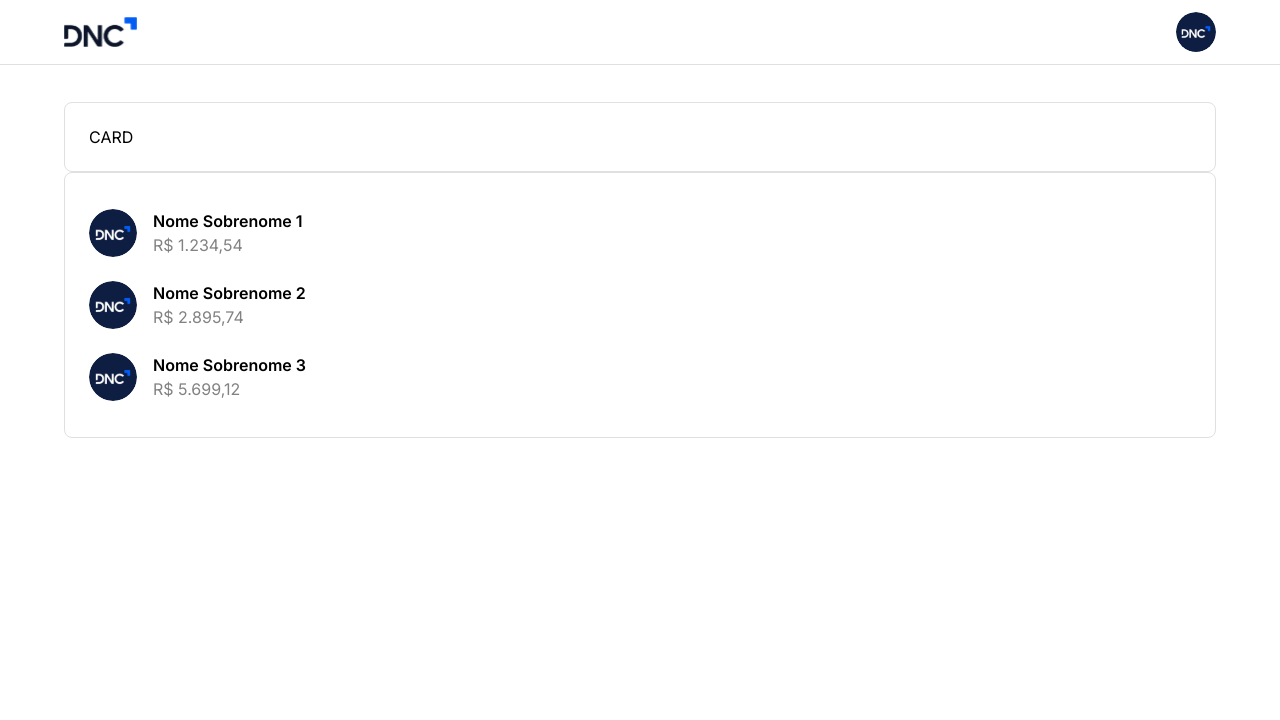
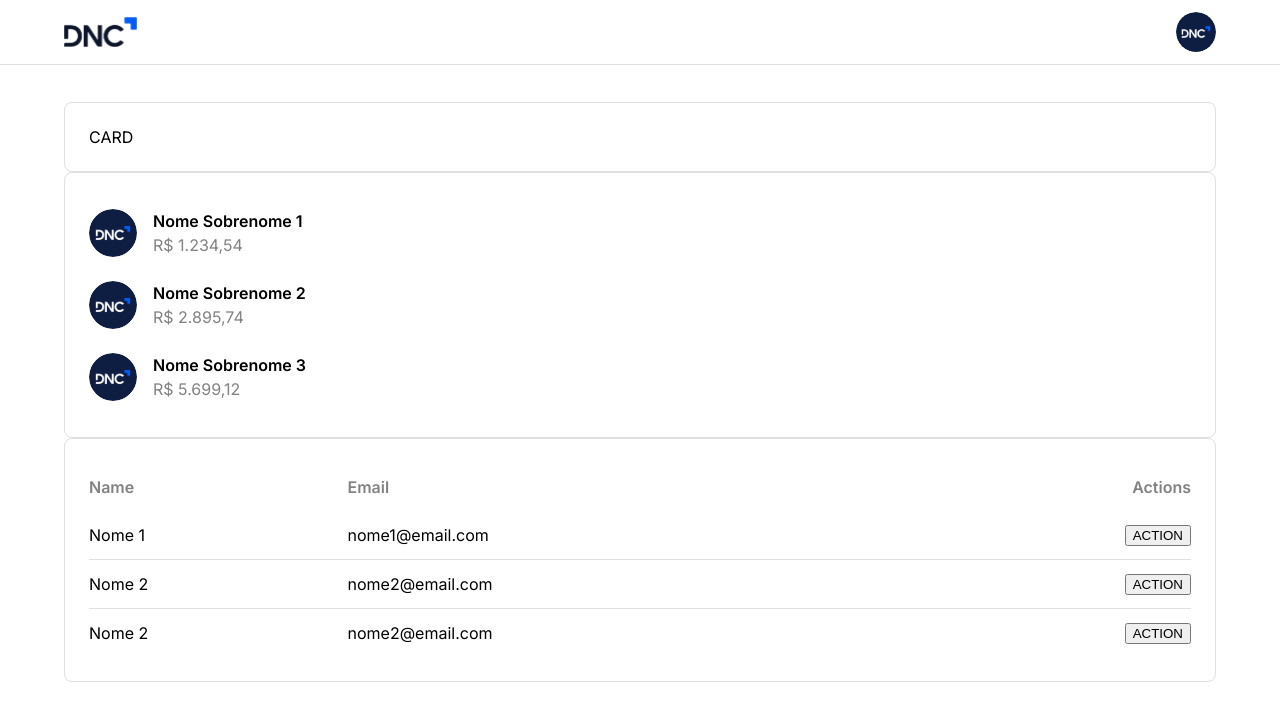
Before and after one commit to luizodm/dnc-sales-dashboard-luizodm, a React (Vite) app: page /home in a window 1280 px wide. Shown: the top 720 px of the page. Built offline with nearby package versions, Linux system fonts and the light colour scheme.

Commit message:
feat(ui): table component

```diff
--- /dev/null
+++ b/src/components/CustomTable.tsx
@@ -0,0 +1,80 @@
+import styled from 'styled-components'
+import { CustomTableProps } from '@/types'
+import { pxToRem } from '@/utils'
+
+const TableWrapper = styled.div`
+  overflow-x: auto;
+  width: 100%;
+
+  table {
+    width: 100%;
+    border-collapse: collapse;
+
+    .ellipsis {
+      display: block;
+      white-space: nowrap;
+      overflow: hidden;
+      text-overflow: ellipsis;
+    }
+
+    .ellipsis-sm {
+      width: ${pxToRem(300)};
+    }
+
+    .ellipsis-xs {
+      width: ${pxToRem(150)};
+    }
+
+    th,
+    td {
+      height: ${pxToRem(48)};
+      padding: 0 ${pxToRem(8)} 0 0;
+      text-align: left;
+      &:last-child {
+        text-align: right;
+        padding: 0;
+      }
+    }
+
+    th {
+      color: ${(props) => props.theme.typographies.subtitle};
+      font-weight: 600;
+    }
+
+    tr {
+      border-bottom: ${pxToRem(1)} solid
+        ${(props) => props.theme.appDefaultStroke};
+      &:last-child {
+        border-bottom: none;
+      }
+    }
+  }
+`
+
+function CustomTable(props: CustomTableProps) {
+  const { headers, rows } = props
+  return (
+    <TableWrapper>
+      <table>
+        <thead>
+          <tr>
+            {headers.map((header, index) => (
+              <th key={index}>{header}</th>
+            ))}
+          </tr>
+        </thead>
+        <tbody>
+          {rows.map((row, rowIndex) => (
+            <tr key={rowIndex}>
+              {row.map((cell, cellIndex) => (
+                <td key={cellIndex}>{cell}</td>
+              ))}
+            </tr>
+          ))}
+        </tbody>
+      </table>
+    </TableWrapper>
+  )
+}
+
+export default CustomTable
--- a/src/components/index.ts
+++ b/src/components/index.ts
@@ -1,4 +1,5 @@
 export { default as AvatarsLists } from './AvatarList'
+export { default as CustomTable } from './CustomTable'
 export { default as FormComponent } from './FormComponent'
 export { default as Header } from './Header'
 export * from './BannerImage'
--- a/src/pages/Home.tsx
+++ b/src/pages/Home.tsx
@@ -1,4 +1,4 @@
-import { AvatarsLists, CardComponent, Header } from '@/components'
+import { AvatarsLists, CardComponent, CustomTable, Header } from '@/components'
 import { Container } from '@mui/material'
 import { currencyConverter } from '@/utils'
 
@@ -20,6 +20,28 @@
       subtitle: currencyConverter(5699.12),
     },
   ]
+
+  const mockTableData = {
+    headers: ['Name', 'Email', 'Actions'],
+    rows: [
+      [
+        <span>Nome 1</span>,
+        <span>nome1@email.com</span>,
+        <button>ACTION</button>,
+      ],
+      [
+        <span>Nome 2</span>,
+        <span>nome2@email.com</span>,
+        <button>ACTION</button>,
+      ],
+      [
+        <span>Nome 2</span>,
+        <span>nome2@email.com</span>,
+        <button>ACTION</button>,
+      ],
+    ],
+  }
+
   return (
     <>
       <Header />
@@ -28,6 +50,12 @@
         <CardComponent>
           <AvatarsLists listData={mockListData} />
         </CardComponent>
+        <CardComponent>
+          <CustomTable
+            headers={mockTableData.headers}
+            rows={mockTableData.rows}
+          />
+        </CardComponent>
       </Container>
     </>
   )
--- /dev/null
+++ b/src/types/customTable.d.ts
@@ -0,0 +1,6 @@
+import React from 'react'
+
+export interface CustomTableProps {
+  headers: string[]
+  rows: React.ReactNode[][]
+}
--- a/src/types/index.ts
+++ b/src/types/index.ts
@@ -1,4 +1,5 @@
 export * from './avatarsList'
+export * from './customTable'
 export * from './formComponent'
 export * from './theme'
 export * from './typographies'
```
